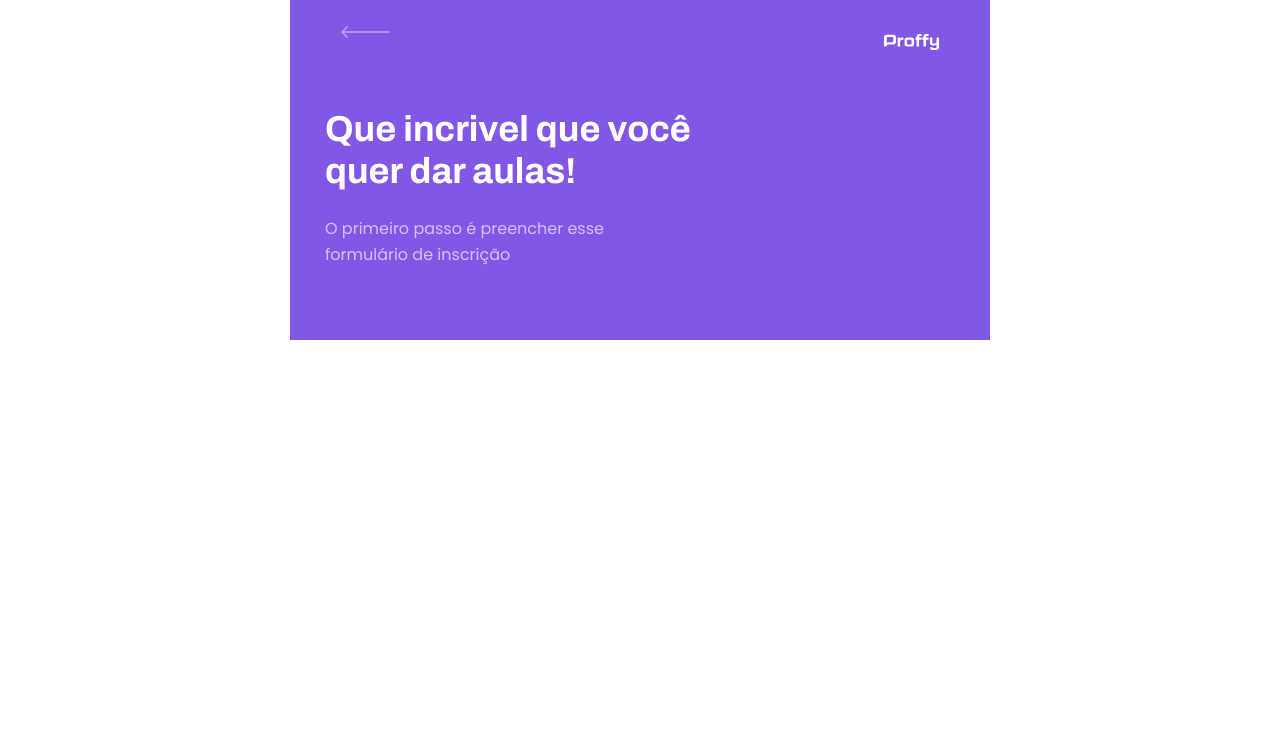
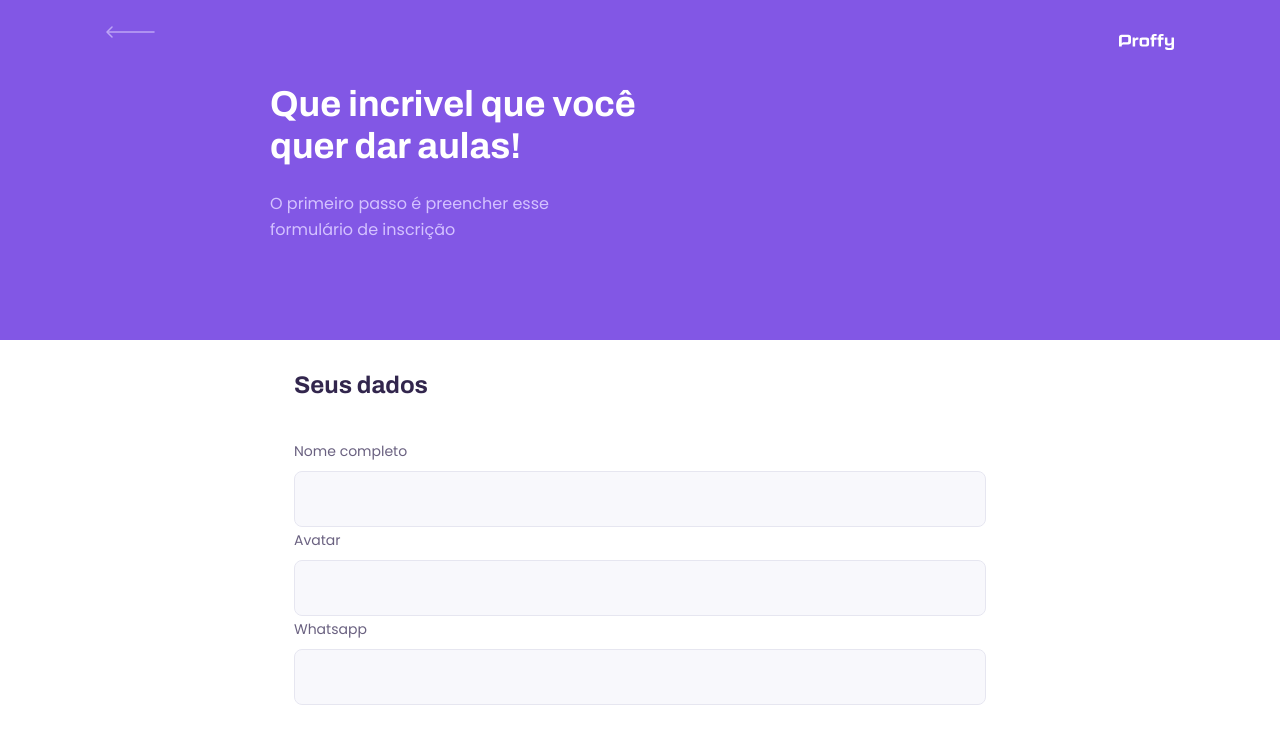
Before and after one commit to Eduardo-SO/Proffy, a React (Create React App) app in the folder web/: page /give-classes in a window 1280 px wide. Shown: the top 744 px of the page. Built offline with nearby package versions, Linux system fonts and the light colour scheme.

Commit message:
Move inputs to components folder

```diff
--- /dev/null
+++ b/web/src/components/Input/index.tsx
@@ -0,0 +1,19 @@
+import React, { InputHTMLAttributes } from 'react';
+
+import { Container } from './styles';
+
+interface InputProps extends InputHTMLAttributes<HTMLInputElement> {
+  name: string;
+  label: string;
+}
+
+const Input: React.FC<InputProps> = ({ label, name, ...rest }) => {
+  return (
+    <Container>
+      <label htmlFor={name}>{label}</label>
+      <input id={name} {...rest}/>
+    </Container>
+  );
+}
+
+export default Input;
--- /dev/null
+++ b/web/src/components/Input/styles.ts
@@ -0,0 +1,47 @@
+import styled from 'styled-components';
+
+export const Container = styled.div`
+  position: relative;
+
+  & + div {
+    margin-top: 1.4rem;
+  }
+
+  label {
+    font-size: 1.4rem;
+  }
+
+  input {
+    width: 100%;
+    height: 5.6rem;
+
+    margin-top: .8rem;
+    padding: 0 1.6rem;
+    border-radius: .8rem;
+
+    background: var(--color-input-background);
+    border: 1px solid var(--color-line-in-white);
+
+    font: 1.6rem Archivo;
+  }
+
+  &:focus-within::after {
+    content: '';
+
+    position: absolute;
+    left: 1.6rem;
+    right: 1.6rem;
+    bottom: 0;
+
+    width: calc(100% - 3.2rem);
+    height: 2px;
+
+    background: var(--color-primary-light);
+  }
+
+  @media(min-width: 700px) {
+    & + div {
+      margin-top: 0rem;
+    }
+  }
+`;
--- a/web/src/components/PageHeader/index.tsx
+++ b/web/src/components/PageHeader/index.tsx
@@ -25,7 +25,7 @@ const PageHeader: React.FC<Props> = ({ title, description, children }) => {
           <img src={logoImg} alt="Proffy"/>
         </TopBarContainer>
 
-        <HeaderContent>
+        <HeaderContent className="header-content">
           <strong>{title}</strong>
           {description && <p>{description}</p>}
           {children}
--- a/web/src/pages/TeacherForm/index.tsx
+++ b/web/src/pages/TeacherForm/index.tsx
@@ -1,8 +1,12 @@
 import React from 'react';
 
 import PageHeader from '../../components/PageHeader';
+import Input from '../../components/Input';
 
-import { Container } from './styles';
+import {
+  Container,
+  Content,
+ } from './styles';
 
 const TeacherForm: React.FC = () => {
   return (
@@ -11,6 +15,15 @@ const TeacherForm: React.FC = () => {
         title="Que incrivel que você quer dar aulas!"
         description="O primeiro passo é preencher esse formulário de inscrição"
       />
+
+      <Content>
+        <fieldset>
+          <legend>Seus dados</legend>
+          <Input name="name" label="Nome completo" type="text" />
+          <Input name="avatar" label="Avatar" type="text" />
+          <Input name="whatsapp" label="Whatsapp" type="text" />
+        </fieldset>
+      </Content>
     </Container>
   );
 }
--- a/web/src/pages/TeacherForm/styles.ts
+++ b/web/src/pages/TeacherForm/styles.ts
@@ -2,6 +2,55 @@ import styled from 'styled-components';
 
 export const Container = styled.div`
   width: 100vw;
-  max-width: 700px;
   height: 100vh;
+
+  .header-content {
+    margin-bottom: 6.4rem;
+  }
 `;
+
+export const Content = styled.main`
+  overflow: hidden;
+
+  width: 100%;
+  max-width: 74rem;
+
+  margin: -3.2rem auto 3.2rem;
+  padding-top: 6.4rem;
+  border-radius: 0.8rem;
+
+  background: var(--color-box-base);
+
+  fieldset {
+    border: 0;
+    padding: 0 2.4rem;
+
+    legend {
+      display: flex;
+      align-items: center;
+      justify-content: space-between;
+
+      width: 100%;
+
+      margin-bottom: 2.4rem;
+      padding-bottom: 1.6rem;
+
+      border-bottom: 1px solidvar(--color-line-in-white);
+
+      color: var(--color-text-title);
+
+      font: 700 2.4rem Archivo;
+    }
+  }
+
+  fieldset + fieldset {
+    margin-top: 6.4rem;
+  }
+
+  @media (min-width: 700px) {
+    max-width: 740px;
+
+    margin: 0 auto;
+    padding: 3.2rem 0;
+  }
+`;
```
